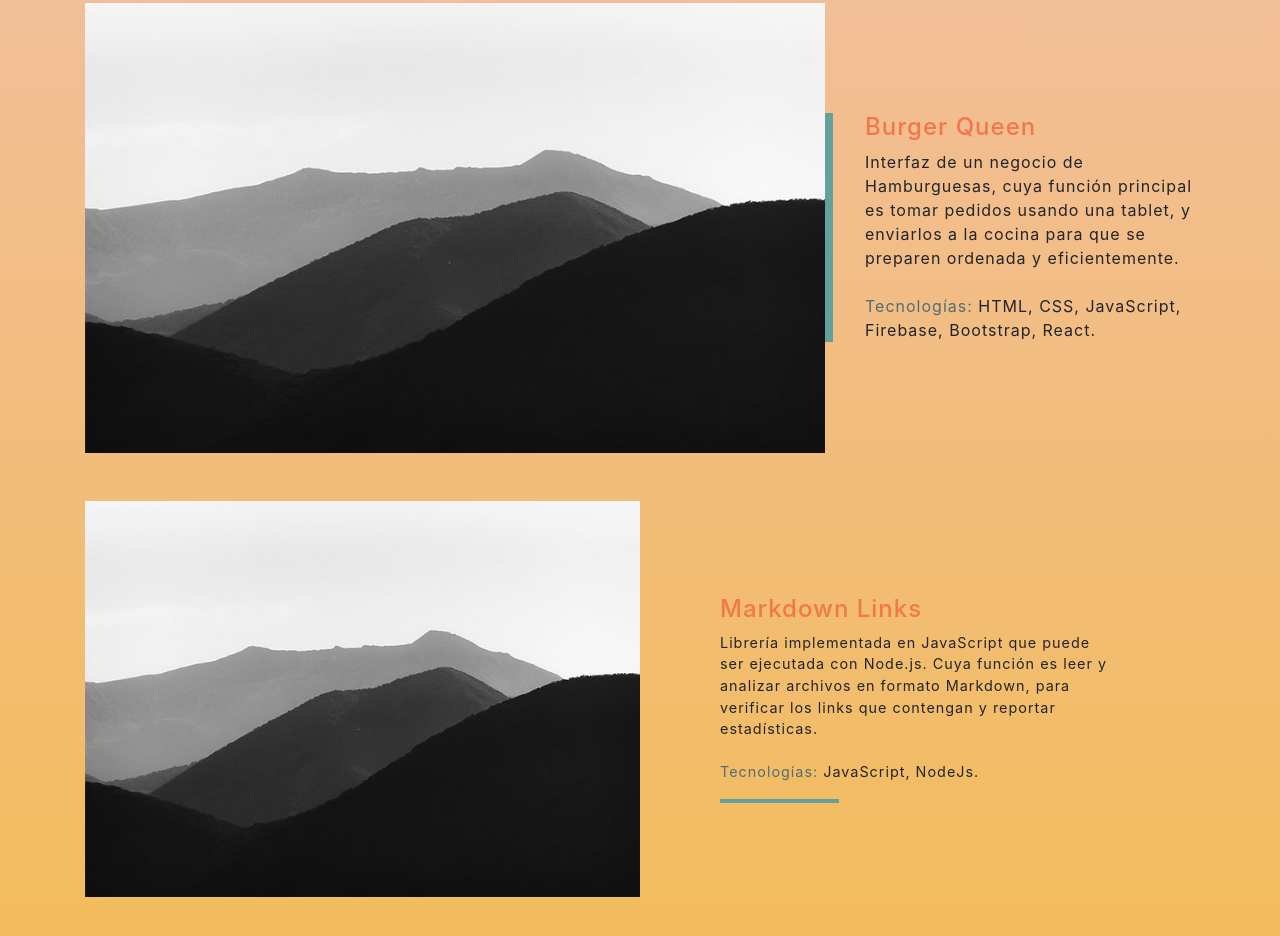
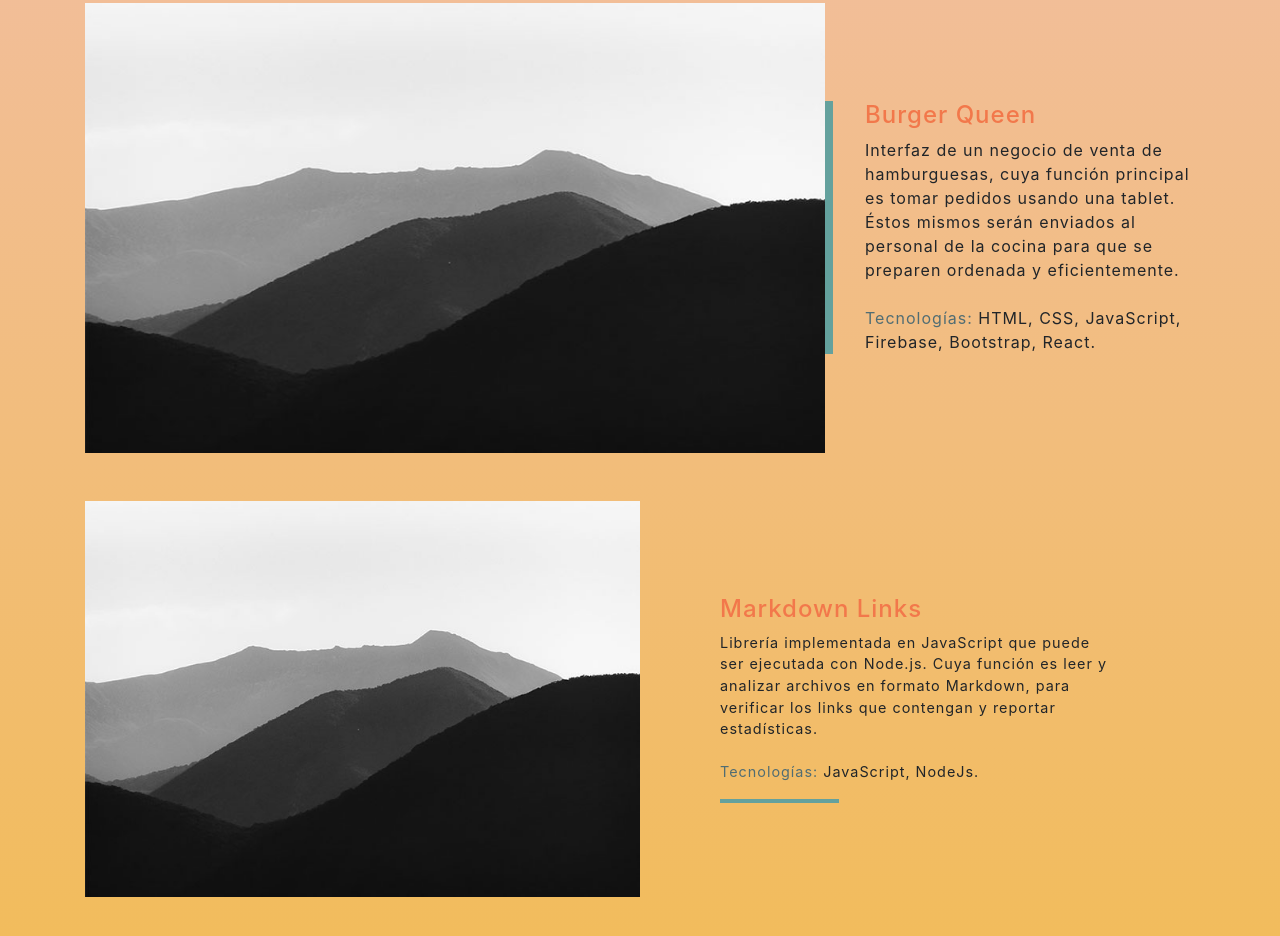
Before and after one commit to yamiquispe/Portafolio, a website with bundled scripts: page index.html in a window 1280 px wide. Shown: the part 1517-2453 px from the top of the page. Built offline with nearby package versions, Linux system fonts and the light colour scheme.

Commit message:
Enlaces de redes de contacto

```diff
--- a/index.html
+++ b/index.html
@@ -126,9 +126,9 @@
           <div class="featured-text text-center text-lg-left">
             <h4 class="textProject">Burger Queen</h4>
             <p class="mb-0 text-black">
-              Interfaz de un negocio de Hamburguesas, cuya función principal es
-              tomar pedidos usando una tablet, y enviarlos a la cocina para que
-              se preparen ordenada y eficientemente.
+              Interfaz de un negocio de venta de hamburguesas, cuya función principal es
+              tomar pedidos usando una tablet. Éstos mismos serán enviados al personal de
+              la cocina para que se preparen ordenada y eficientemente.
               <br><br>
               <span class="textInfo">Tecnologías: </span>HTML, CSS, JavaScript, Firebase, Bootstrap, React.
             </p>
@@ -269,10 +269,10 @@
       </div>
 
       <div class="social d-flex justify-content-center">
-        <a href="#" class="mx-2" target="_blank">
+        <a href="https://www.linkedin.com/in/yamiquispe/" class="mx-2" target="_blank">
           <i class="fab fa-linkedin-in"></i>
         </a>
-        <a href="#" class="mx-2" target="_blank">
+        <a href="https://github.com/yamiquispe" class="mx-2" target="_blank">
           <i class="fab fa-github"></i>
         </a>
       </div>
```
